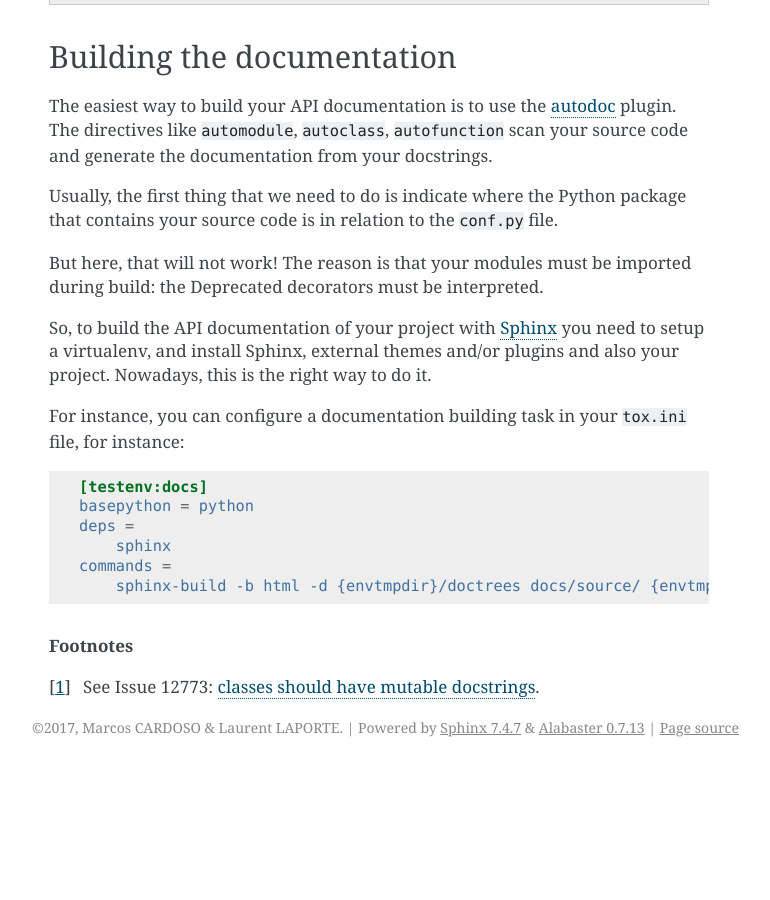
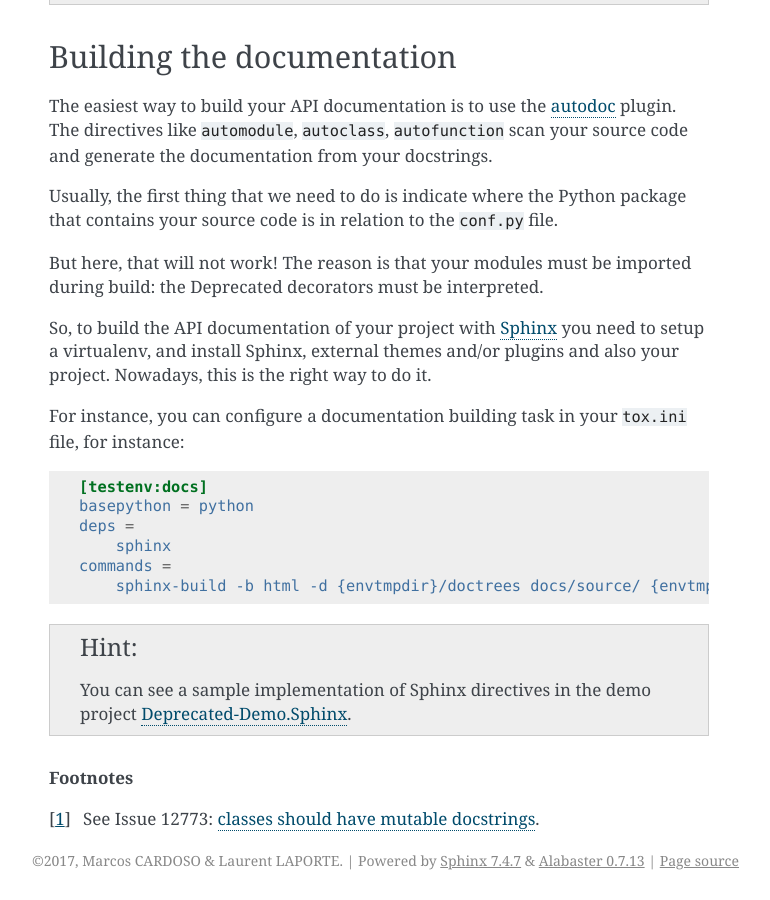
Before and after one commit to laurent-laporte-pro/deprecated, a Sphinx documentation site: the page built from docs/source/sphinx_deco.rst, in a window 1280 px wide and 900 px high, scrolled down 3943 px. Shown: the whole window, without its empty margins (371-1141 px from the left). Built offline with Sphinx 7.4.7, drawn with Linux system fonts in a browser that asks for light colours; before the commit the page ends 4710 px from its top, so only the background shows below that.

Commit message:
Add a link to the ``Deprecated-Demo.Sphinx`` project in the documentation.

```diff
--- a/docs/source/sphinx_deco.rst
+++ b/docs/source/sphinx_deco.rst
@@ -151,6 +151,10 @@ For instance, you can configure a documentation building task in your ``tox.ini`
    commands =
        sphinx-build -b html -d {envtmpdir}/doctrees docs/source/ {envtmpdir}/html
 
+.. hint::
+
+   You can see a sample implementation of Sphinx directives in the demo project
+   `Deprecated-Demo.Sphinx <https://github.com/tantale/deprecated-demo.sphinx>`_.
 
 .. rubric:: Footnotes
 
```
